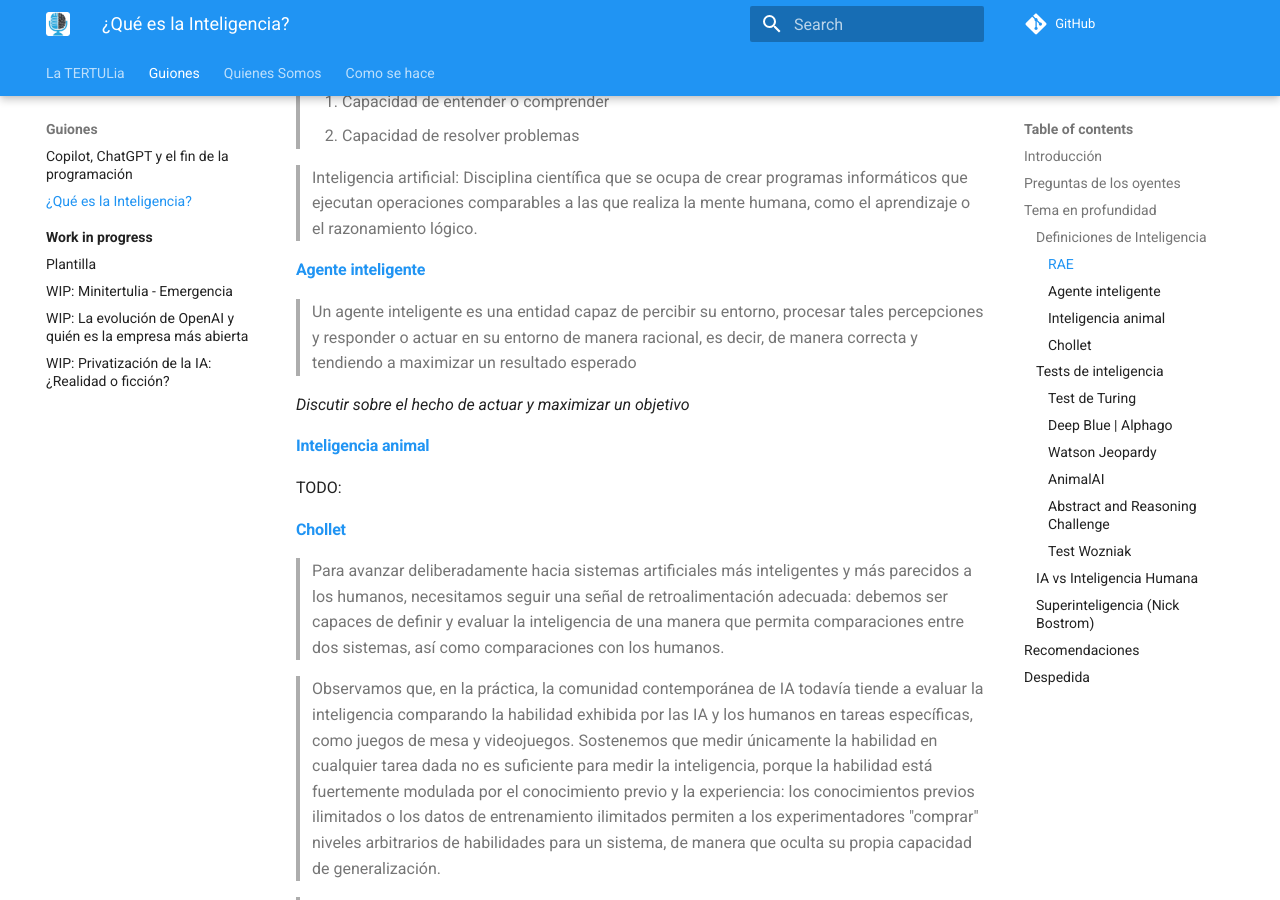
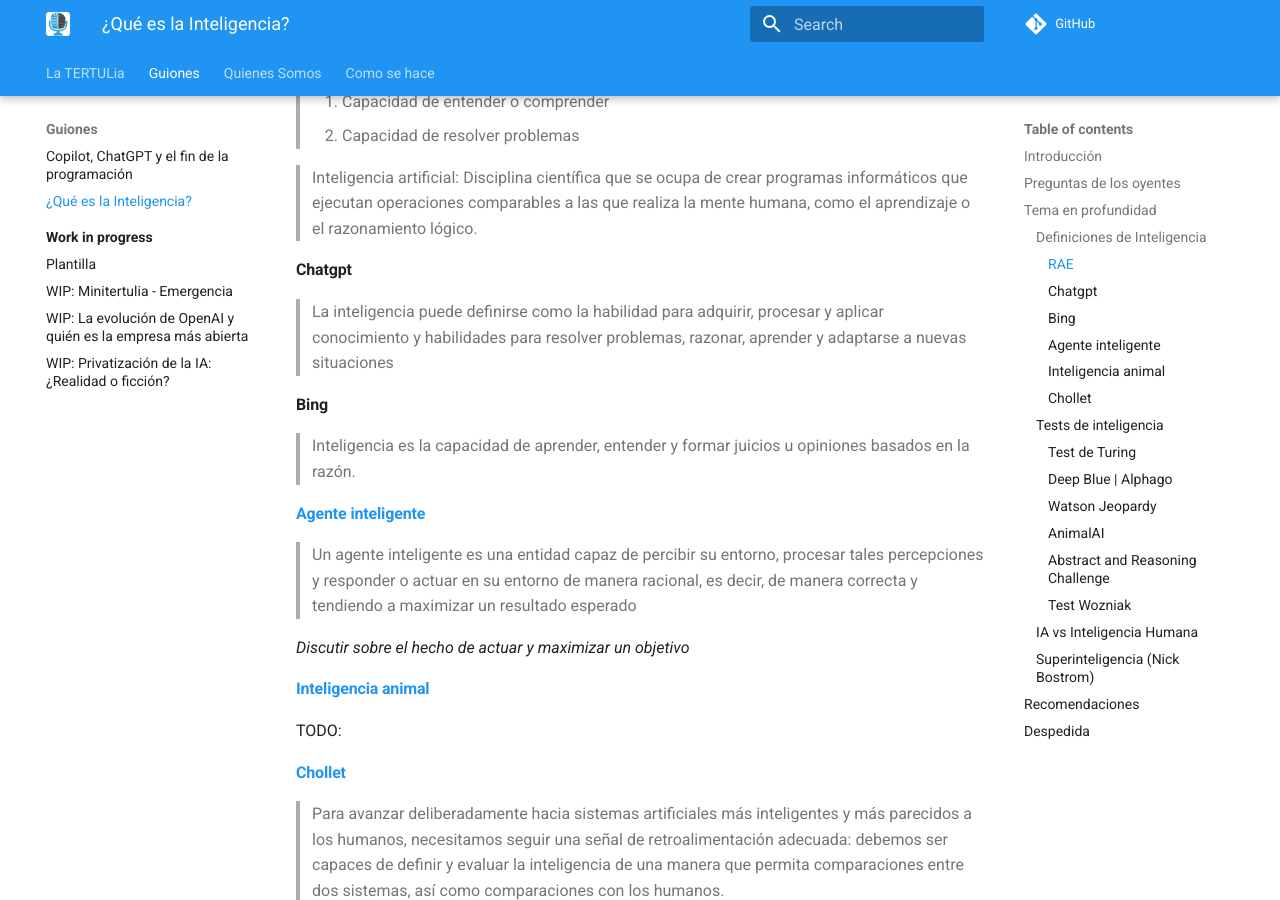
Before and after one commit to ironbar/tertulia_inteligencia_artificial, an MkDocs documentation site: the page built from docs/guiones/02-que-es-la-inteligencia.md, in a window 1280 px wide and 900 px high, scrolled down 534 px. Built offline with MkDocs 1.6.1 and Material for MkDocs 9.7.7, drawn with Linux system fonts in a browser that asks for light colours; comment, search, counter and statistics services are not loaded.

Commit message:
Actualizar 02-que-es-la-inteligencia.md

```diff
--- a/docs/guiones/02-que-es-la-inteligencia.md
+++ b/docs/guiones/02-que-es-la-inteligencia.md
@@ -20,6 +20,14 @@
 <!-- -->
 
 > Inteligencia artificial: Disciplina científica que se ocupa de crear programas informáticos que ejecutan operaciones comparables a las que realiza la mente humana, como el aprendizaje o el razonamiento lógico.
+
+#### Chatgpt
+
+> La inteligencia puede definirse como la habilidad para adquirir, procesar y aplicar conocimiento y habilidades para resolver problemas, razonar, aprender y adaptarse a nuevas situaciones
+
+#### Bing
+
+> Inteligencia es la capacidad de aprender, entender y formar juicios u opiniones basados en la razón.
 
 #### [Agente inteligente](https://es.wikipedia.org/wiki/Agente_inteligente_(inteligencia_artificial))
 
```
